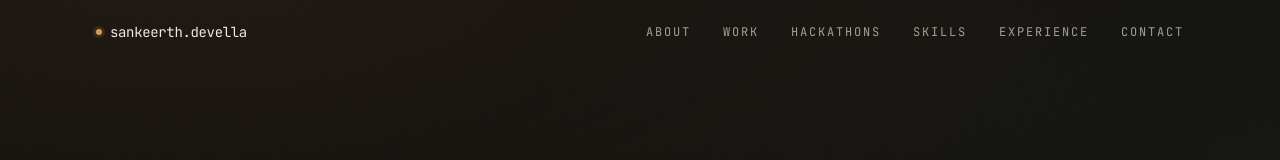
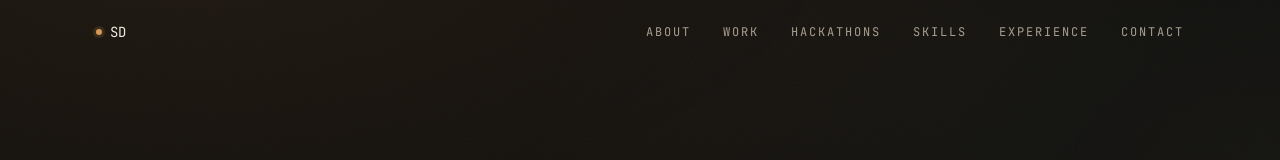
Before and after one commit to Penguin-boss/Sankeerth-Portfolio, a Next.js app: page / in a window 1280 px wide. Shown: the top 160 px of the page. Built offline with nearby package versions, Linux system fonts and the light colour scheme.

Commit message:
Update Nav.tsx

```diff
--- a/src/components/Nav.tsx
+++ b/src/components/Nav.tsx
@@ -35,7 +35,7 @@ export default function Nav() {
       <div className="max-w-6xl mx-auto px-6 sm:px-8 h-16 flex items-center justify-between">
         <a href="#top" className="font-mono text-sm text-ink tracking-tight flex items-center gap-2">
           <span className="w-1.5 h-1.5 rounded-full bg-accent schema-dot" />
-          sankeerth.devella
+          SD
         </a>
 
         <nav className="hidden md:flex items-center gap-8">
```
